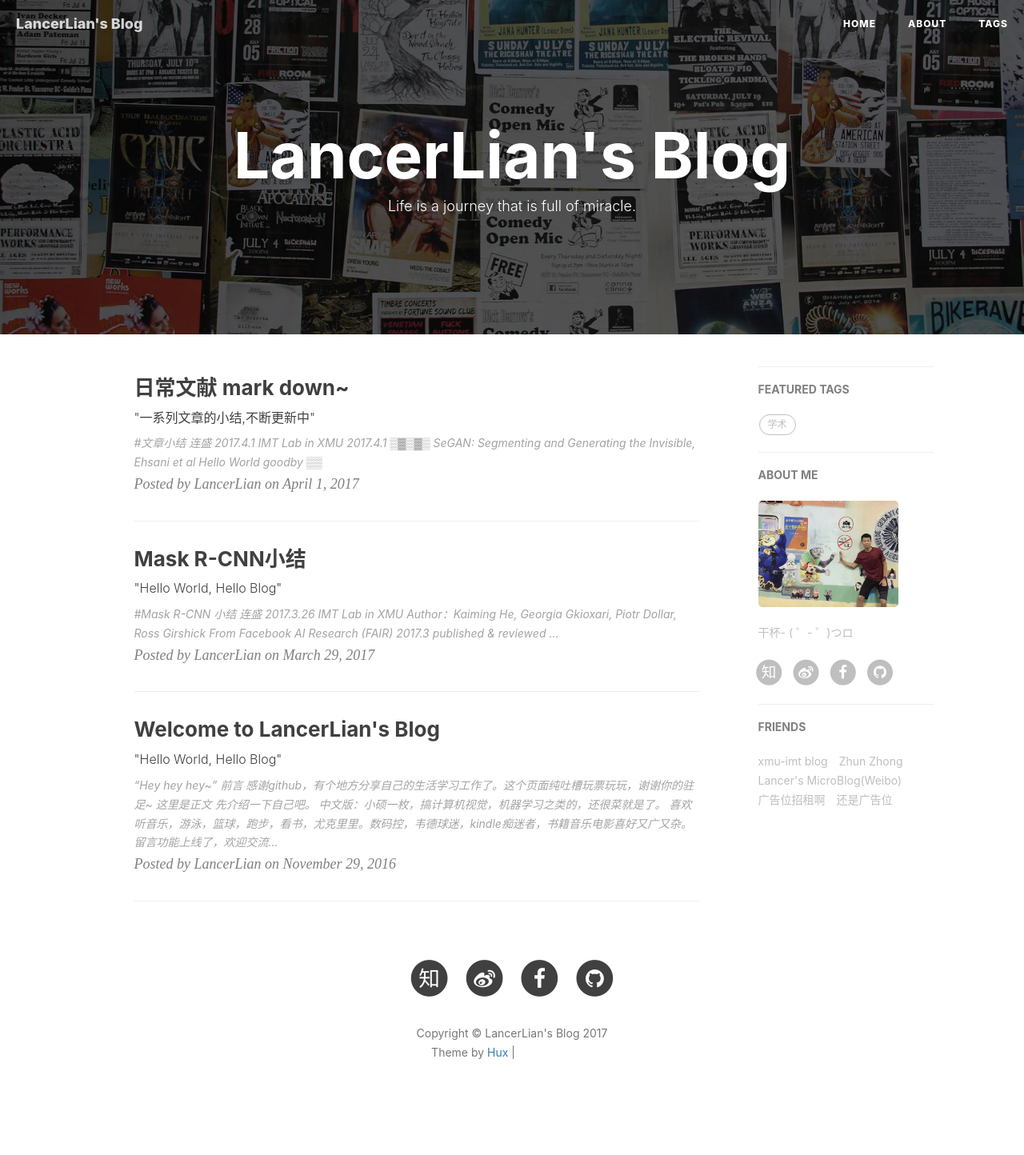
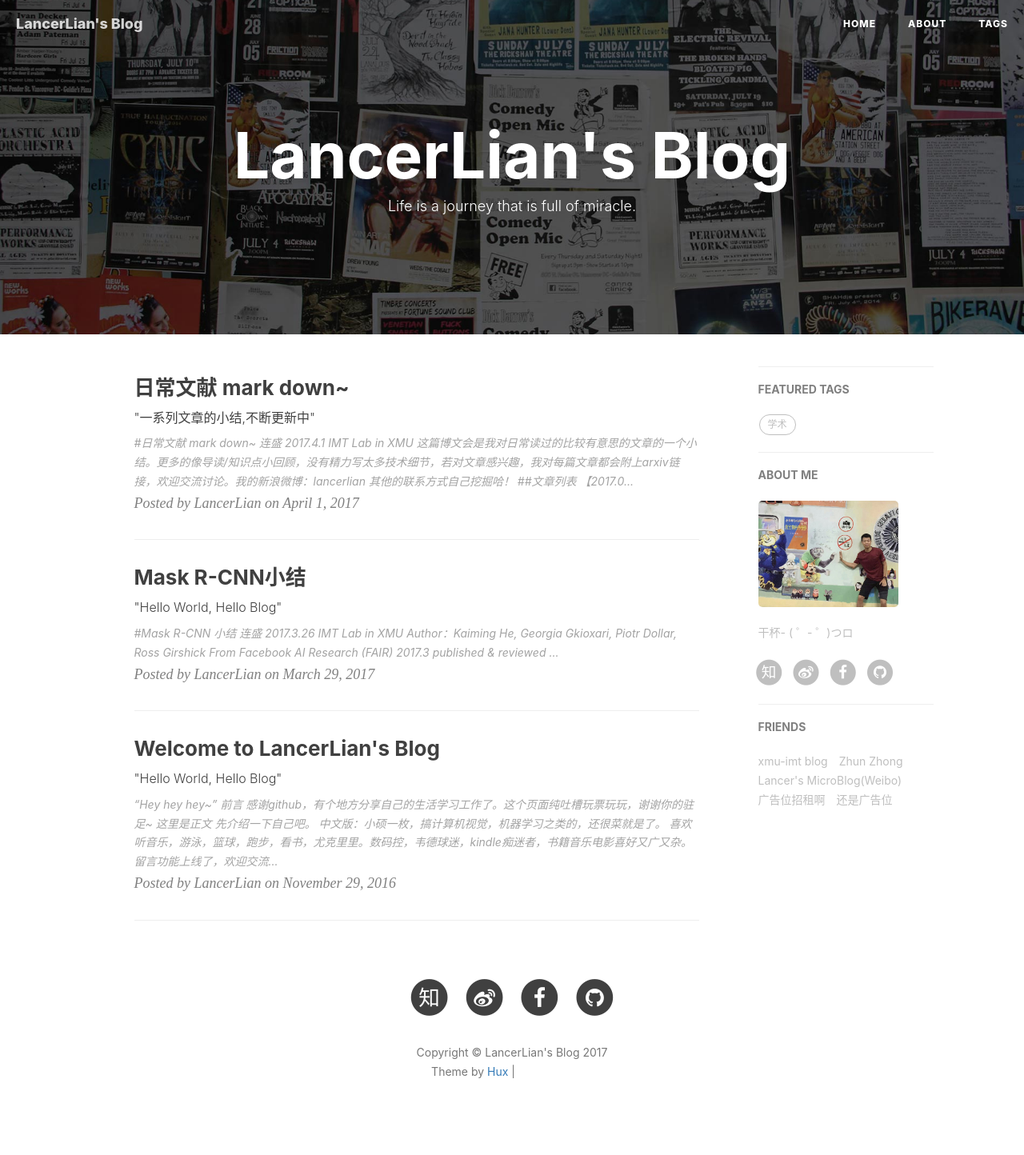
Before and after one commit to LancerLian/myBlog, a Jekyll site: the page built from index.html, in a window 1280 px wide. Shown: the whole page at 80% size. Built offline with Jekyll 4.4.1, drawn with Linux system fonts in a browser that asks for light colours; nearby versions of some CDN libraries; the list of posts is cut into pages by our own code; comment, search, counter and statistics services are not loaded; before the commit the page ends 1420 px from its top, so only the background shows below that; some of the changed lines change nothing that is shown; grey boxes are pictures that could not be loaded.

Commit message:
Add files via upload

```diff
--- a/_posts/2017-4-1-daily_papers.markdown
+++ b/_posts/2017-4-1-daily_papers.markdown
@@ -10,20 +10,101 @@
     - 论文
 ---
 
-#文章小结
+#日常文献 mark down~
 >连盛 2017.4.1
 
 >[IMT Lab](http://imt.xmu.edu.cn/index.php) in XMU
 
-- [ ***2017.4.1*** ▒▓▒▓▒  **SeGAN**: Segmenting and Generating the Invisible, Ehsani et al]( #SeGAN )
+
+这篇博文会是我对日常读过的比较有意思的文章的一个小结。更多的像导读/知识点小回顾，没有精力写太多技术细节，若对文章感兴趣，我对每篇文章都会附上arxiv链接，欢迎交流讨论。我的新浪微博：[lancerlian](http://weibo.com/lancer123) 其他的联系方式自己挖掘哈！
+
+##文章列表
+
+- [ ***【2017.03.23】***  ▒▒ **CoGAN**: Coupled generative adversarial networks， Ming-Yu Liu et al]( #CoGAN )
+
+- [ ***【2017.04.01】***  ▒▒ **SeGAN**: Segmenting and Generating the Invisible, Ehsani et al]( #SeGAN )
+
+
+<br /> <br /> <br /> <br /> <br /> <br />
 
 
 
+---------------------------------------------------------------------------------------
 
 
-<div id="SeGAN">Hello World
 
-goodby
+<div id="CoGAN">
+##***【2017.03.23】*** ▒▒  **CoGAN**: Coupled generative adversarial networks
+
+这篇文章是NIPS 2016中涌现出来的众多GAN的模型改进和应用文章中的一篇。这篇文章吸引我的地方在于效果不错，而且跨域样本生成也蛮有意义的。文章链接： [arxiv](https://arxiv.org/abs/1606.07536),
+
+P.S. ： 这篇文章的代码开源了。链接如下： [caffe版本](https://github.com/mingyuliutw/cogan
+) , [tensorflow版本](https://github.com/andrewliao11/CoGAN-tensorflow
+)。 开源的代码能够跑一跑MNIST数据集。
+
+再P.S. ： [Ian Goodfellow](http://www.iangoodfellow.com/)大神（生成对抗网络GAN的提出者,青年才俊）在NIPS 2016做了个关于GAN的Tutorial，相当优秀。链接如下：[tutorial](https://arxiv.org/pdf/1701.00160.pdf), [slides](https://media.nips.cc/Conferences/2016/Slides/6202-Slides.pdf) 值得一看。
+
+###1. 摘要：
+
+![CoGAN_abstract](http://i4.buimg.com/567571/509cd797e188db25.png)
+
+###2. 主要工作：
+
+作者利用两个通过**权值共享**耦合的GAN网络，生成跨域样本。举个例子，输入一堆正常人脸和一堆戴眼镜的人脸，会生成**长得一样**的 **with or without glasses** 的人脸。这个模型可以用在很多不同的地方，具体的自己挖掘咯~不细讲。
+
+###3. 模型设计：
+
+将两个GAN网络通过权值共享耦合起来。其中，生成器共享低层的几层权值，判别器共享高层的几层权值。
+
+![CoGAN_model](http://i2.muimg.com/567571/7c36106a1911ba8f.png)
+
+###4. 原理分析：
+
+- **优化目标**：和GAN的min-max优化函数类似，只是变成了两个GAN网络耦合后的函数。
+![](http://i1.piimg.com/567571/c709aff140081dba.png)
+
+- **训练阶段**： GAN1 和 GAN2 分别输入两个域的样本。两域之间不需要相关。以戴眼镜人脸举例来说即：两个训练输入不需要是同一个人w/o眼镜的样本。如下图所示。
+
+![](http://i2.muimg.com/567571/c2a49ba75173bb4d.png)
+
+- **测试阶段** ： 两个GAN的G输入一样的满足一定分布（如高斯分布）的随机噪声。
+
+- **权值共享** ： 生成器网络采用类似DCGAN的模型，与CNN不同的是采用了DeConv，这里我的理解是CNN的Conv是downsampling, GAN中G的Conv是upsampling，即放大图像，并非进行卷积的反运算，而是通过修改padding、stride等参数来实现upsampling. 举例如下2图。因此， ***在生成器阶段***，G与传统CNN是相反的。头几层解码的是高层语义信息，最后解码的是底层纹理信息； ***在判别器阶段***，D与传统CNN则类似，低层解码底层纹理信息，高层解码高层语义信息。因此，通过共享生成器的头几层的权值，可以保证生成的两个域的数据在高层语义特征上类似，比如人脸长得一样。而高层不共享，则保证了两个域间有各自的特征，比如戴不戴眼镜。而作者通过实验证明，判别器的权值共享对性能影响不大，最大的作用是减少参数。
+
+![deconv1](https://github.com/vdumoulin/conv_arithmetic/raw/master/gif/no_padding_no_strides_transposed.gif) ![deconv2](https://github.com/vdumoulin/conv_arithmetic/raw/master/gif/padding_strides_odd_transposed.gif)
+
+###5. 一些实验结果
+
+作者show了一些生成的样本，并与Conditional-GAN进行了比较。实验证明，Conditional-GAN在生成跨域样本时效果不好。两个域之间关联性很弱。
+
+![](http://i4.buimg.com/567571/8f362b802b38f4e1.png)
+![](http://i1.piimg.com/567571/911a1cba45c49325.png)
+
+###6. 其他应用场景
+
+除了MNIST,人脸（CelebA dataset），作者还在RBGD、室内3D数据集等场景进行了实验。不细说。
+
+<br /> <br /> <br /> <br /> <br /> <br />
+
+---------------------------------------------------------------------------------------
 
 
-▒▒
+<div id="SeGAN">
+##***【2017.4.1】*** ▒▒  **SeGAN**: Segmenting and Generating the Invisible
+
+文章链接： [arxiv](https://arxiv.org/abs/1703.10239)
+
+摘要：
+
+![SeGAN_abstract](http://i4.buimg.com/567571/92757435836c0a7d.png)
+
+**主要工作**：图片中的物体的被遮挡部分对于后续的detection和analysis是重要的信息。作者通过一个segmentor + generator + discriminator来生成物体包括被遮挡部分的Mask，并生成被遮挡部分的可能图像。最终目的：**补全图像中物体被遮挡的部分**。主要分为如下两部分：
+
+- 将物体不可见的部分分割出来，得到一个物体整体的Mask；
+
+- 利用GAN生成不可见的部分的图像。
+
+模型的输入是图像以及每个物体可见部分的mask.
+
+![SeGAN](http://i2.muimg.com/567571/24a13b8f4fd45bcf.png)
+![Model](http://i4.buimg.com/567571/fcdfd6dd62eaaa70.png)
```
